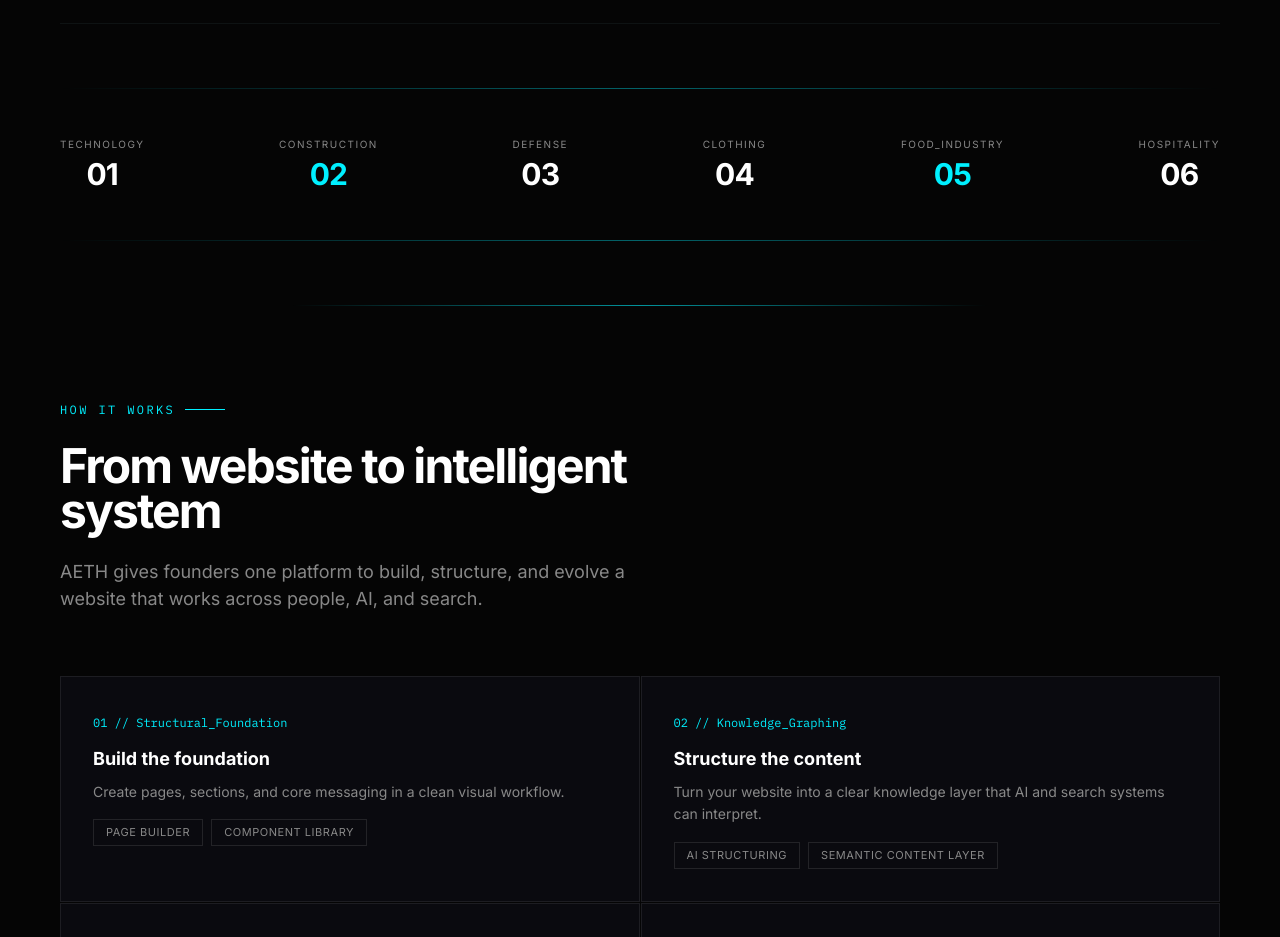
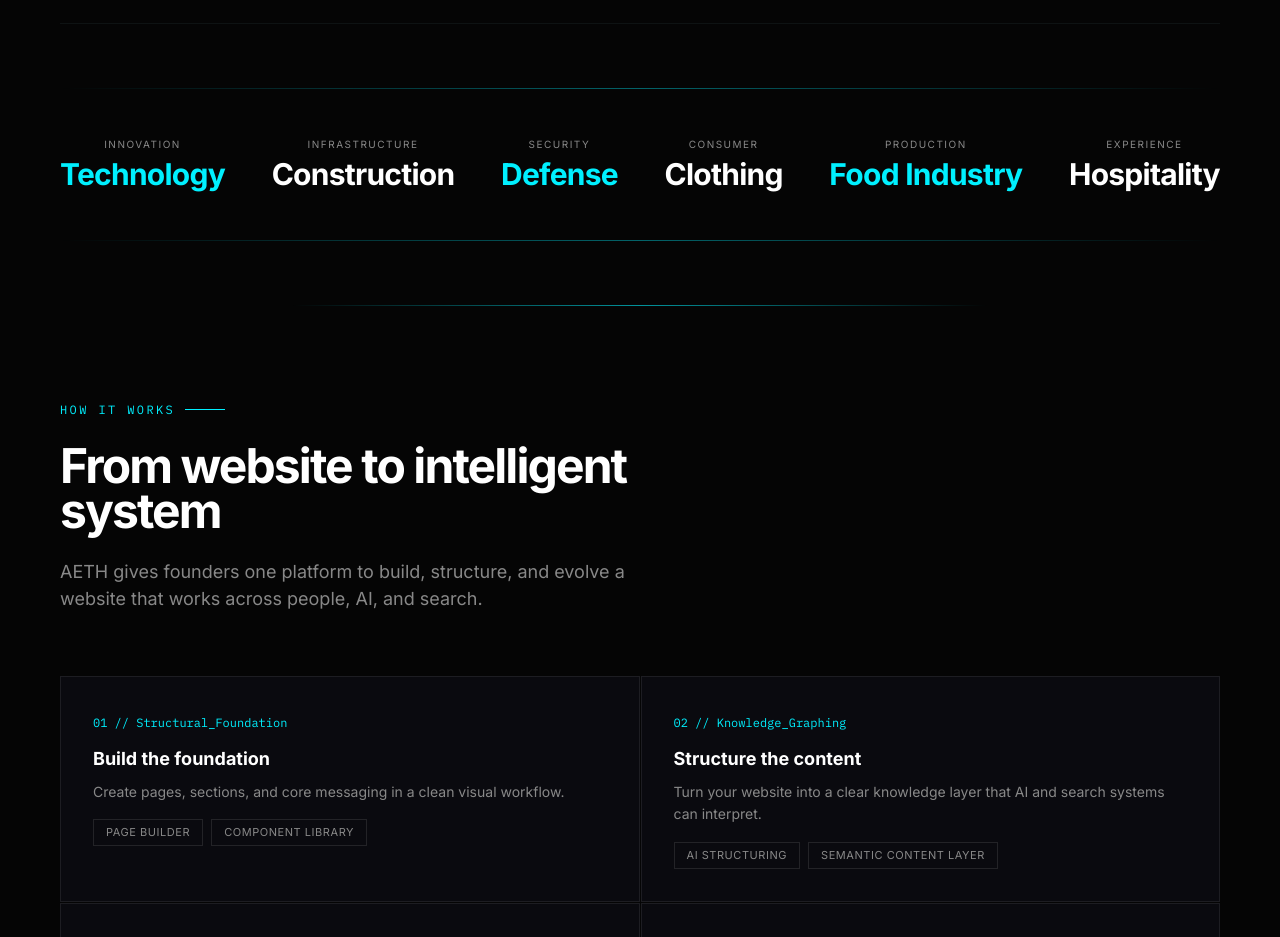
Before and after one commit to blackandb/aeth, a Next.js app: page / in a window 1280 px wide. Shown: the part 2380-3317 px from the top of the page. Built offline with nearby package versions, Linux system fonts and the light colour scheme.

Commit message:
Update metrics-bar.tsx

```diff
--- a/src/components/sections/metrics-bar.tsx
+++ b/src/components/sections/metrics-bar.tsx
@@ -1,12 +1,12 @@
 import { FadeIn } from "@/components/fade-in";
 
 const stats = [
-  { label: "Technology", value: "01", accent: false },
-  { label: "Construction", value: "02", accent: true },
-  { label: "Defense", value: "03", accent: false },
-  { label: "Clothing", value: "04", accent: false },
-  { label: "Food_Industry", value: "05", accent: true },
-  { label: "Hospitality", value: "06", accent: false },
+  { label: "Innovation", value: "Technology", accent: true },
+  { label: "Infrastructure", value: "Construction", accent: false },
+  { label: "Security", value: "Defense", accent: true },
+  { label: "Consumer", value: "Clothing", accent: false },
+  { label: "Production", value: "Food Industry", accent: true },
+  { label: "Experience", value: "Hospitality", accent: false },
 ];
 
 export function MetricsBar() {
@@ -15,11 +15,15 @@ export function MetricsBar() {
       <div className="glow-line mb-12 opacity-40" />
       <FadeIn className="flex flex-wrap items-center justify-between gap-8">
         {stats.map((s) => (
-          <div key={s.label} className="text-center">
+          <div key={s.value} className="text-center">
             <span className="block font-[var(--font-mono)] text-[10px] uppercase tracking-[0.15em] text-secondary">
               {s.label}
             </span>
-            <span className={`mt-1 block text-3xl font-bold tracking-tight ${s.accent ? "text-accent-cyan" : "text-primary"}`}>
+            <span
+              className={`mt-1 block text-3xl font-bold tracking-tight ${
+                s.accent ? "text-accent-cyan" : "text-primary"
+              }`}
+            >
               {s.value}
             </span>
           </div>
```
